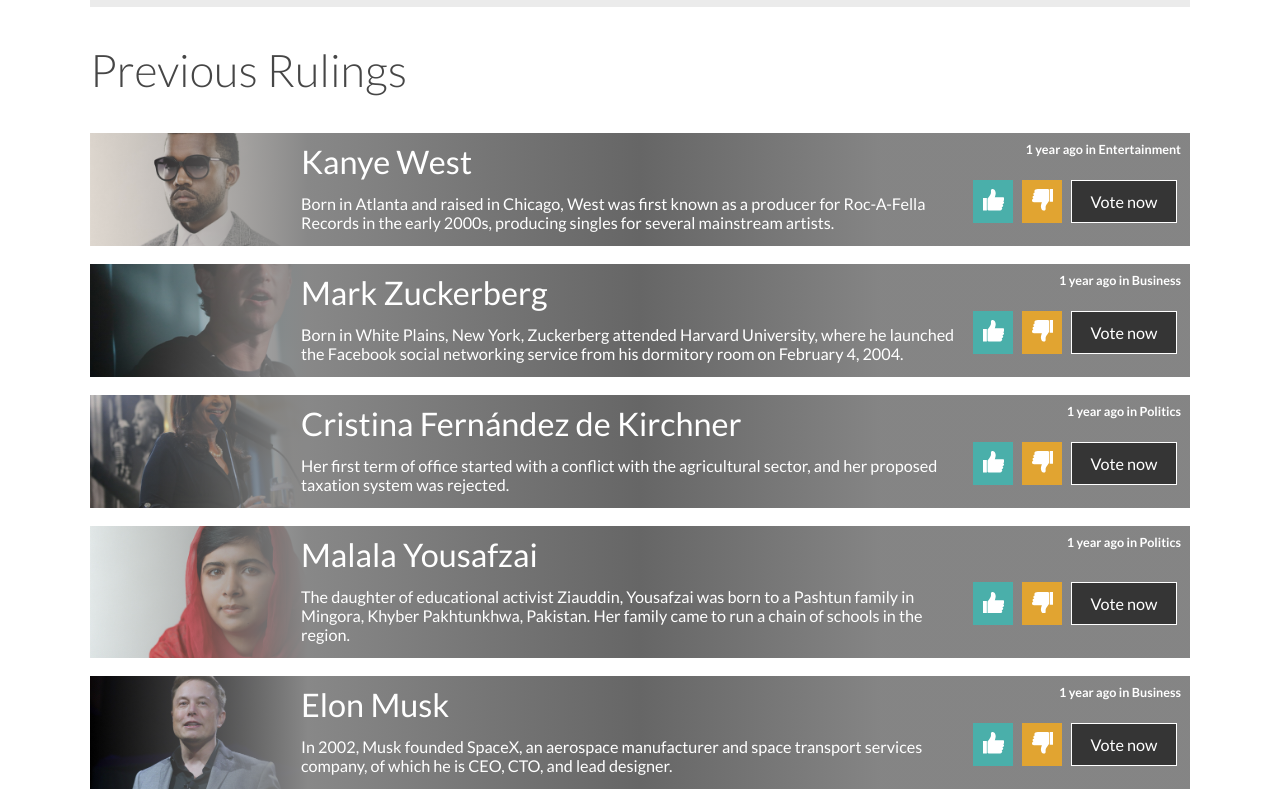
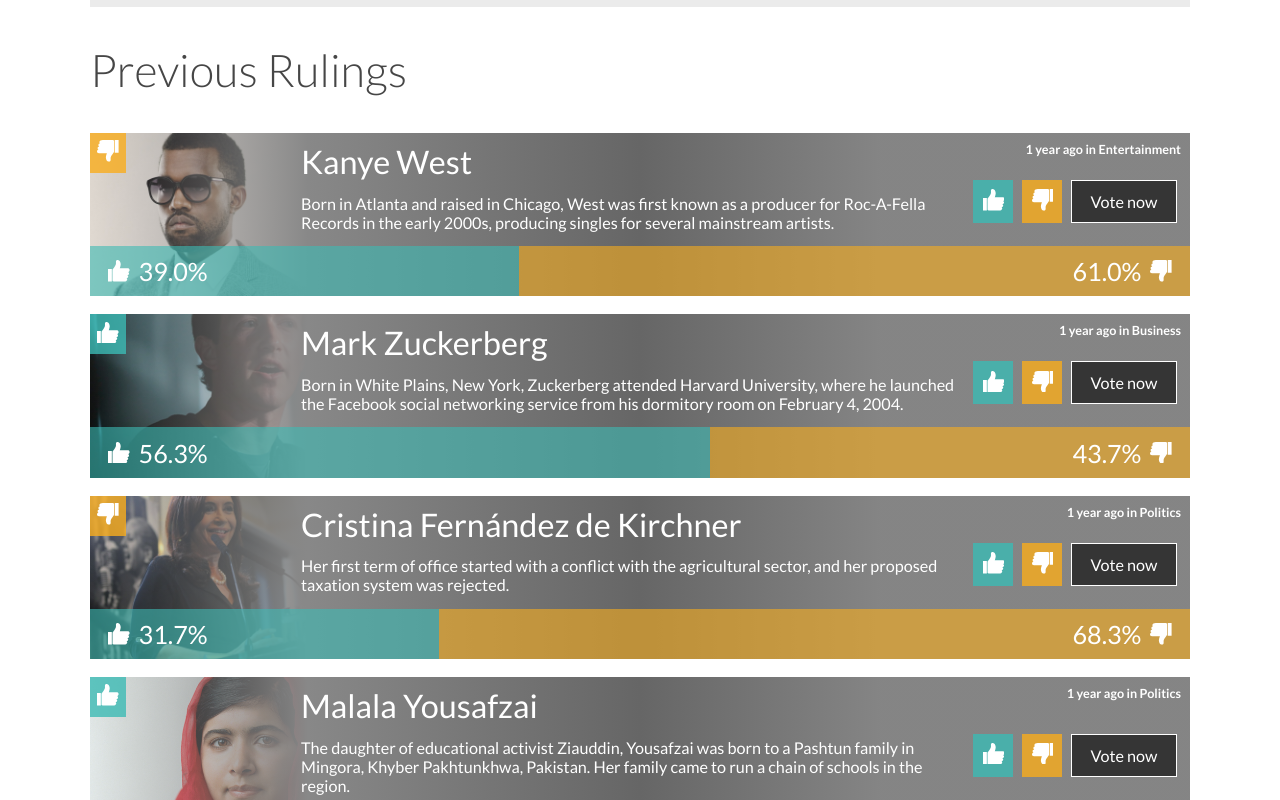
Before and after one commit to jaravad/rule-of-thumb, a React (Create React App) app: page / in a window 1280 px wide. Shown: the part 820-1620 px from the top of the page. Built offline with nearby package versions, Linux system fonts and the light colour scheme.

Commit message:
feat: Add dynamic GaugeBar component
- Add overall score indicator in ListCard
- Add util function to round numbers
- Add clsx

```diff
--- a/package.json
+++ b/package.json
@@ -6,6 +6,7 @@
     "@testing-library/jest-dom": "^5.14.1",
     "@testing-library/react": "^12.0.0",
     "@testing-library/user-event": "^13.2.1",
+    "clsx": "^1.1.1",
     "react": "^17.0.2",
     "react-dom": "^17.0.2",
     "react-router-dom": "6",
--- /dev/null
+++ b/src/components/GaugeBar.jsx
@@ -0,0 +1,40 @@
+import ThumbsDown from './icons/ThumbsDown';
+import ThumbsUpIcon from './icons/ThumbsUp';
+
+import { roundToFixed } from '../utils';
+
+const iconConfig = {
+  width: '1.2rem',
+  height: '1.2rem',
+};
+
+const GaugeBar = ({ positive = 0, negative = 0 }) => {
+  const total = positive + negative;
+  const positivePercentage = (positive / total) * 100;
+  const negativePercentage = (negative / total) * 100;
+
+  return (
+    <div className="gauge-bar">
+      <div
+        style={{ width: `${positivePercentage}%` }}
+        className="positive-fraction"
+      >
+        <div className="gauge-bar__data gauge-bar__data--positive">
+          <ThumbsUpIcon {...iconConfig} />
+          <span>{roundToFixed(positivePercentage)}%</span>
+        </div>
+      </div>
+      <div
+        style={{ width: `${negativePercentage}%` }}
+        className="negative-fraction"
+      >
+        <div className="gauge-bar__data gauge-bar__data--negative">
+          <span>{roundToFixed(negativePercentage)}%</span>
+          <ThumbsDown {...iconConfig} />
+        </div>
+      </div>
+    </div>
+  );
+};
+
+export default GaugeBar;
--- a/src/components/ListCard.jsx
+++ b/src/components/ListCard.jsx
@@ -1,16 +1,43 @@
+import clsx from 'clsx';
+
 import ThumbsUpIcon from './icons/ThumbsUp';
 import ThumbsDownIcon from './icons/ThumbsDown';
+import GaugeBar from './GaugeBar';
 
 import { capitalizeFirstLetter, getImage } from '../utils';
 
+const iconsConfig = {
+  width: '1.2rem',
+  height: '1.2rem',
+};
+
 const ListCard = ({ character }) => {
-  const { name, description, category, picture } = character;
+  const {
+    name,
+    description,
+    category,
+    picture,
+    votes: { positive, negative },
+  } = character;
 
   const pictureSrc = getImage(`./${picture}-small.png`);
   const picture2xSrc = getImage(`./${picture}-small@2x.png`);
 
+  const isPositive = positive > negative;
+  const isNegative = negative > positive;
+
   return (
     <div className="list-card">
+      <div
+        className={clsx('overall-score-indicator', {
+          'overall-score-indicator--positive': isPositive,
+          'overall-score-indicator--negative': isNegative,
+        })}
+      >
+        {isPositive && <ThumbsUpIcon {...iconsConfig} />}
+        {isNegative && <ThumbsDownIcon {...iconsConfig} />}
+      </div>
+      <div className="list-card-wrapper">
         <img
           src={pictureSrc}
           srcSet={`${pictureSrc} 750w, ${picture2xSrc} 1440w`}
@@ -32,10 +59,10 @@
             <div className="buttons-wrapper">
               <div className="buttons-container">
                 <button className="thumbs-btn thumbs-up-btn">
-                <ThumbsUpIcon width="1.2rem" height="1.2rem" />
+                  <ThumbsUpIcon {...iconsConfig} />
                 </button>
                 <button className="thumbs-btn thumbs-down-btn">
-                <ThumbsDownIcon width="1.2rem" height="1.2rem" />
+                  <ThumbsDownIcon {...iconsConfig} />
                 </button>
                 <button className="vote-now-btn">Vote now</button>
               </div>
@@ -43,6 +70,8 @@
           </div>
         </div>
       </div>
+      <GaugeBar positive={positive} negative={negative} />
+    </div>
   );
 };
 
--- a/src/styles/main.scss
+++ b/src/styles/main.scss
@@ -469,11 +469,28 @@
   grid-gap: 1rem;
 }
 
+.overall-score-indicator {
+  position: absolute;
+  top: 0;
+  left: 0;
+  padding: 0.4rem;
+  z-index: 10;
+  &--positive {
+    background-color: rgba(var(--color-green-positive), 0.8);
+  }
+  &--negative {
+    background-color: rgba(var(--color-yellow-negative), 0.8);
+  }
+}
+
 .list-card {
   color: white;
-  display: flex;
   position: relative;
-  justify-content: flex-end;
+
+  .list-card-wrapper {
+    display: flex;
+    justify-content: flex-end;
+  }
 
   .background-photo {
     position: absolute;
@@ -483,6 +500,7 @@
     object-fit: cover;
     object-position: center;
   }
+
   .overlay {
     position: absolute;
     width: 100%;
@@ -495,6 +513,7 @@
       rgba(51, 51, 51, 0.6) 71.88%
     );
   }
+
   .inner-container {
     width: 80%;
     display: flex;
@@ -536,7 +555,6 @@
   .buttons-container {
     display: flex;
     button {
-      min-height: 100%;
       margin: 0 0.25rem;
       appearance: none;
       transition: background-color 150ms ease;
@@ -578,6 +596,46 @@
     text-align: right;
     position: relative;
     margin-bottom: 0.8rem;
+  }
+}
+
+.gauge-bar {
+  display: flex;
+  height: 2.8rem;
+  width: 100%;
+  position: relative;
+
+  &__data {
+    position: absolute;
+    top: 50%;
+    transform: translate(0, -50%);
+    display: flex;
+    align-items: center;
+
+    span {
+      font-size: 1.4rem;
+    }
+
+    &--positive {
+      left: 1rem;
+      span {
+        margin-left: 0.5rem;
+      }
+    }
+    &--negative {
+      right: 1rem;
+      span {
+        margin-right: 0.5rem;
+      }
+    }
+  }
+
+  .positive-fraction {
+    background-color: rgba(var(--color-green-positive), 0.6);
+  }
+
+  .negative-fraction {
+    background-color: rgba(var(--color-yellow-negative), 0.6);
   }
 }
 
--- a/src/utils/index.js
+++ b/src/utils/index.js
@@ -2,4 +2,9 @@
   return name.charAt(0).toUpperCase() + name.slice(1).toLowerCase();
 };
 
+export const roundToFixed = (input, digits = 1) => {
+  var rounded = Math.pow(10, digits);
+  return (Math.round(input * rounded) / rounded).toFixed(digits);
+};
+
 export const getImage = require.context('../assets/img/characters', true);
```
Also changed, not shown: 1 other file (tests, documents, lock files or other folders). Lines whose indentation alone changed are shown as unchanged.
